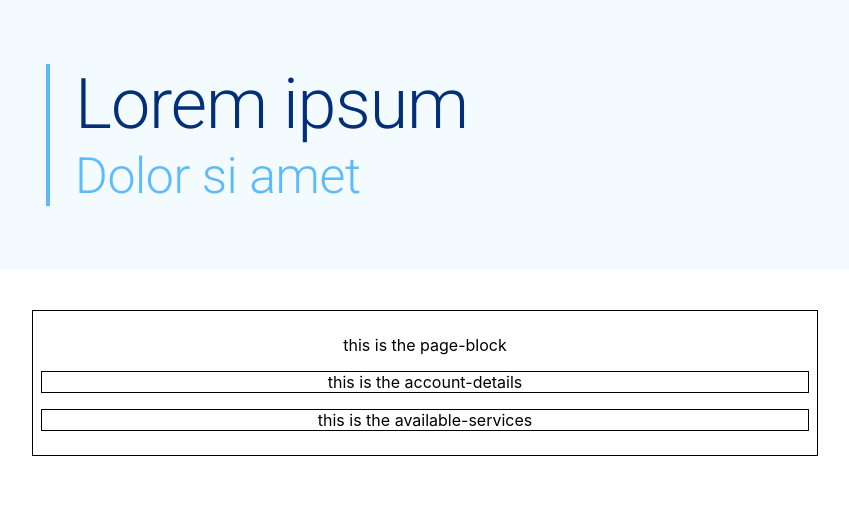
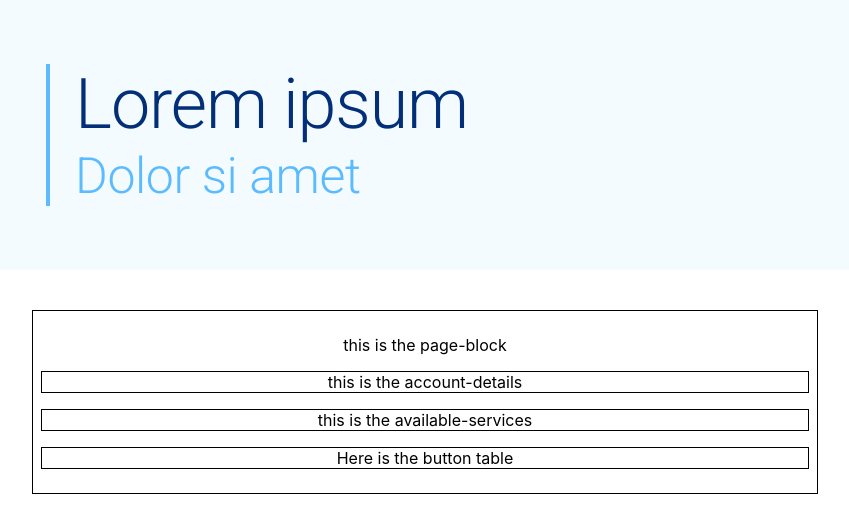
Before and after one commit to Kwiddy/Internship-React-Page, a React (Create React App) app: page / in a window 1280 px wide. Shown: the top 532 px of the page, without its empty margins (215-1064 px from the left). Built offline with nearby package versions, Linux system fonts and the light colour scheme.

Commit message:
Initial creation of section

```diff
--- a/src/App.js
+++ b/src/App.js
@@ -33,6 +33,7 @@ function App() {
             <div className="available-services">
               this is the available-services
             </div>
+            <div className="button-table">Here is the button table</div>
           </div>
         </div>
       </div>
```
